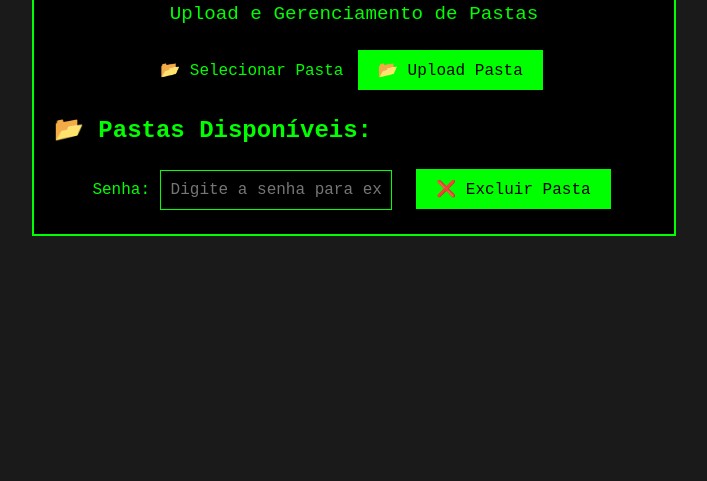
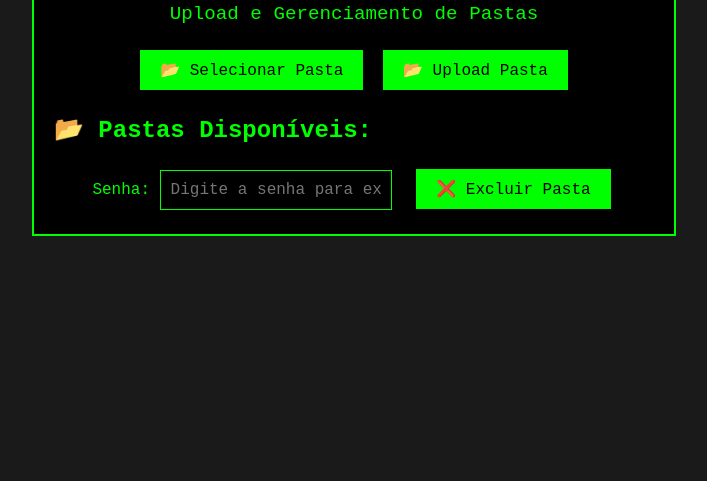
Before and after one commit to aglaessio/base_registro_iw, a plain HTML site: page index.html in a window 1280 px wide. Shown: the part 359-840 px from the top of the page, without its empty margins (286-993 px from the left). Drawn offline with Linux system fonts and the light colour scheme; no server answers.

Commit message:
Update style.css

```diff
--- a/style.css
+++ b/style.css
@@ -36,6 +36,22 @@ p {
 
 input[type="file"] {
     display: none;
+}
+
+.custom-file-upload {
+    background-color: #00ff00;
+    color: #000;
+    border: none;
+    padding: 10px 20px;
+    font-family: 'Courier New', Courier, monospace;
+    font-size: 1em;
+    cursor: pointer;
+    margin: 5px;
+    display: inline-block;
+}
+
+.custom-file-upload:hover {
+    background-color: #00cc00;
 }
 
 button {
```
